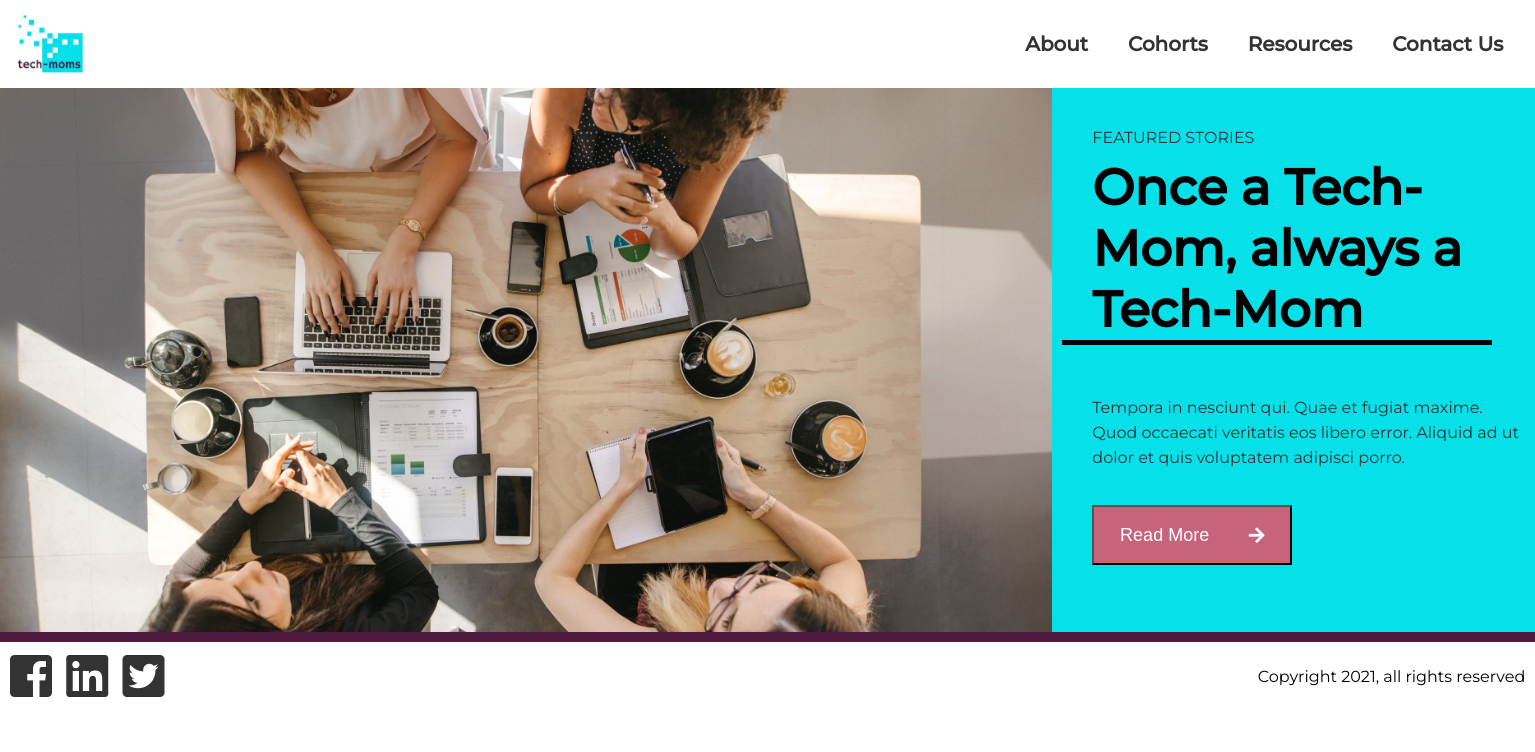
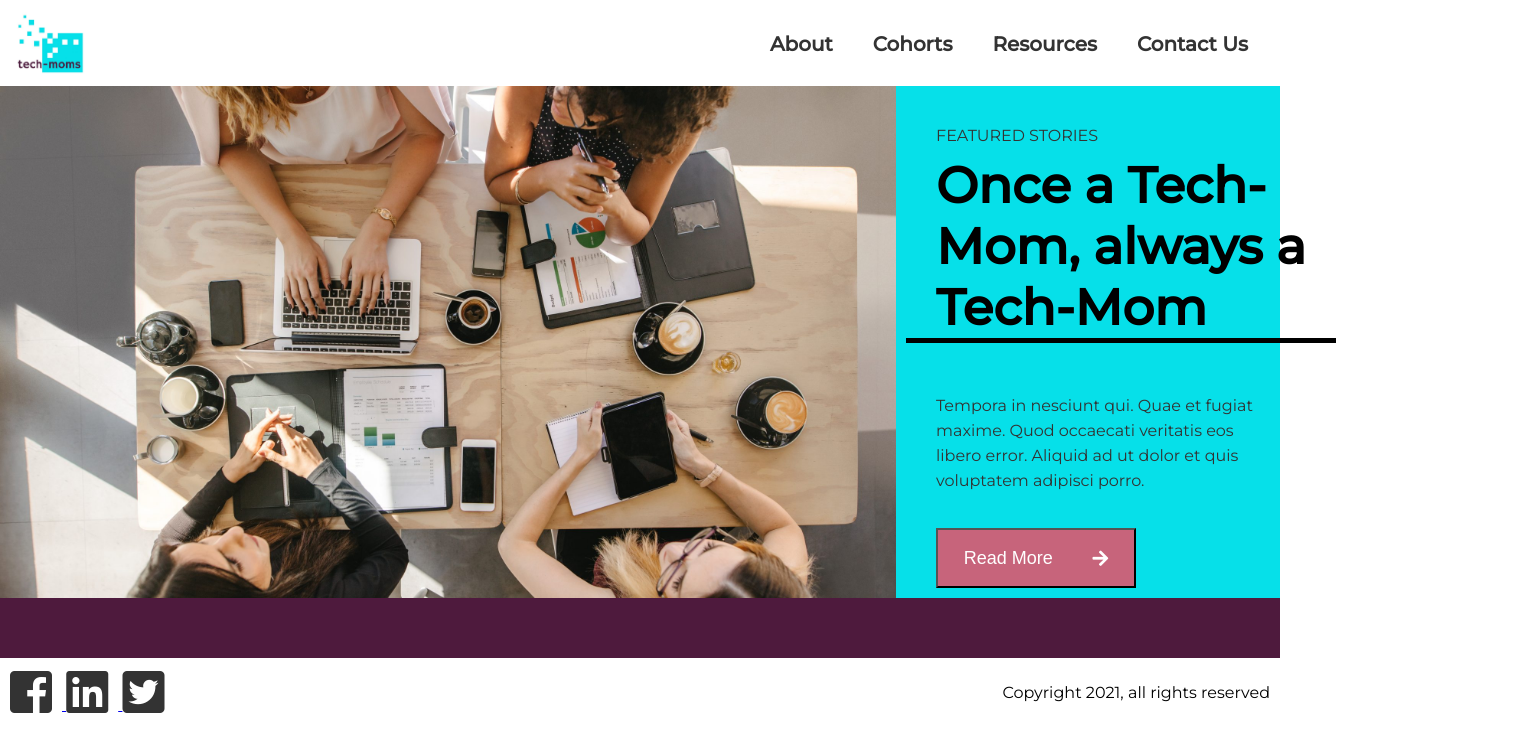
Before and after one commit to SandhyaBhatia/Techmoms, a plain HTML site: page index.html in a window 1280 px wide. Shown: the whole page, 1535 px wide, since content can reach past the window. Drawn offline with Linux system fonts and the light colour scheme.

Commit message:
changed some of the stylings

```diff
--- a/index.html
+++ b/index.html
@@ -31,16 +31,13 @@
                     <a href="#">Resources</a>
                     <a href="#">Contact Us</a>
                 </div>
-
             </nav>
         </header>
 
-        <!-- MAIN SECTION -->
-        <main class="main-container">
-            <div>
-                <img class="img-border" src="assets/tech-moms-working.jpg" alt="Moms working" height="550px">
-            </div>
-        </main>
+        <!-- SECTION SECTION -->
+        <section class="main-container">
+            <!-- This section is displaying our image that we set in the CSS -->
+        </section>
 
         <!-- SIDEBAR -->
         <aside class="sidebar-container">
@@ -68,9 +65,15 @@
         <footer class="footer-container">
             <div class="footer-flex">
                 <div>
-                    <i class="fab fa-facebook-square fa-3x mt-10"></i>
-                    <i class="fab fa-linkedin fa-3x mt-10"></i>
-                    <i class="fab fa-twitter-square fa-3x"></i>
+                    <a href="https://facebook.com">
+                        <i class="fab fa-facebook-square fa-3x mt-10"></i>
+                    </a>
+                    <a href="https://linkedin.com">
+                        <i class="fab fa-linkedin fa-3x mt-10"></i>
+                    </a>
+                    <a href="https://twitter.com">
+                        <i class="fab fa-twitter-square fa-3x"></i>
+                    </a>
                 </div>
 
                 <div>
--- a/style.css
+++ b/style.css
@@ -5,8 +5,8 @@ body {
 
 .grid-container {
   display: grid;
-  grid-template-rows: 1fr 4fr 1fr;
-  grid-template-columns: auto 483px;
+  grid-template-rows: 1fr 5fr 1fr;
+  grid-template-columns: 70vw 30vw;
   height: 90vh;
   width: 100%;
 }
@@ -20,6 +20,8 @@ body {
 .main-container {
   grid-column: 1/2;
   grid-row: 2;
+  background-image: url(assets/tech-moms-working.jpg);
+  background-size: cover;
 }
 
 .sidebar-container {
@@ -33,7 +35,7 @@ body {
   grid-column: 1/3;
   grid-row: 3;
   padding: 10px;
-  border-top: 10px solid #4E1A3D;
+  border-top: 60px solid #4E1A3D;
 }
 
 .logo-position {
@@ -47,7 +49,7 @@ body {
   padding-top: 20px;
 }
 
-a {
+nav a {
   font-size: 20px;
   text-decoration: none;
   color: #333;
@@ -57,10 +59,6 @@ a {
 
 a:hover {
   color: #C7647B;
-}
-
-.img-border {
-  margin-bottom: -10px;
 }
 
 .sidebar-accent {
@@ -126,6 +124,6 @@ i {
   color: #333;
 }
 
-i:hover {
+a i:hover {
   color: #C7647B;
 }
```
